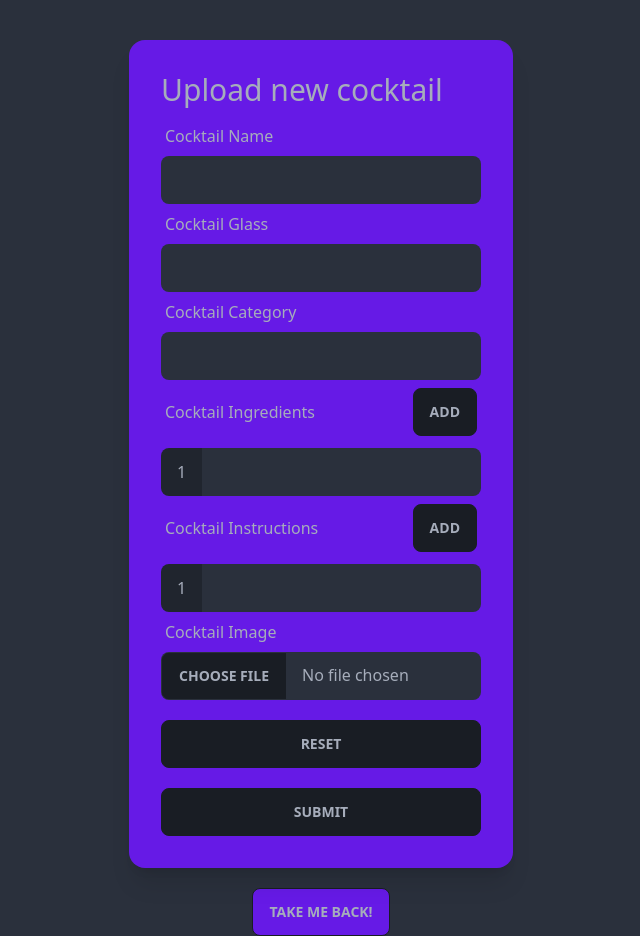
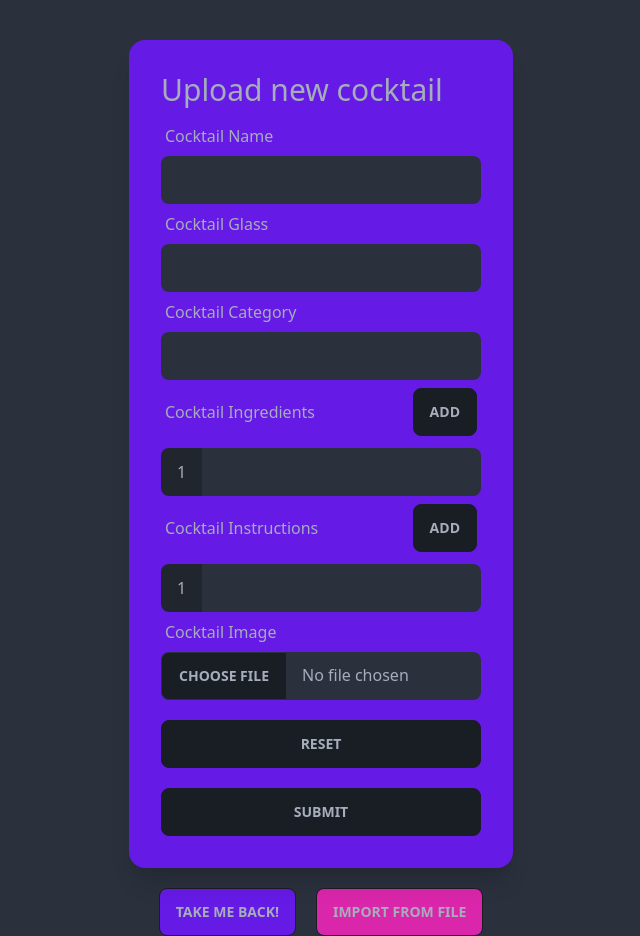
Before and after one commit to kalisowski/MERN-project, a React (Create React App) app in the folder cocktail-catalog/: page /add in a window 1280 px wide. Shown: the whole page, without its empty margins (319-959 px from the left). Built offline with nearby package versions, Linux system fonts and the light colour scheme; no server answers; sample sign-in values are in the browser's storage.

Commit message:
quick fix and new button

```diff
--- a/cocktail-catalog/src/pages/AddPage.jsx
+++ b/cocktail-catalog/src/pages/AddPage.jsx
@@ -2,7 +2,6 @@ import React, { useEffect } from 'react';
 import AddForm from '../components/AddForm';
 import EditForm from '../components/EditForm';
 import { useNavigate, useParams } from 'react-router-dom';
-import { useSelector } from 'react-redux';
 import { Link } from 'react-router-dom';
 
 function AddPage() {
@@ -25,6 +24,13 @@ function AddPage() {
           <Link to="/">
             <button className="btn bg-primary">Take me back!</button>
           </Link>
+          {!id ? (
+            <Link to="/import">
+              <button className="btn bg-secondary ml-5">
+                Import from file
+              </button>
+            </Link>
+          ) : null}
         </div>
       </div>
     </>
```
